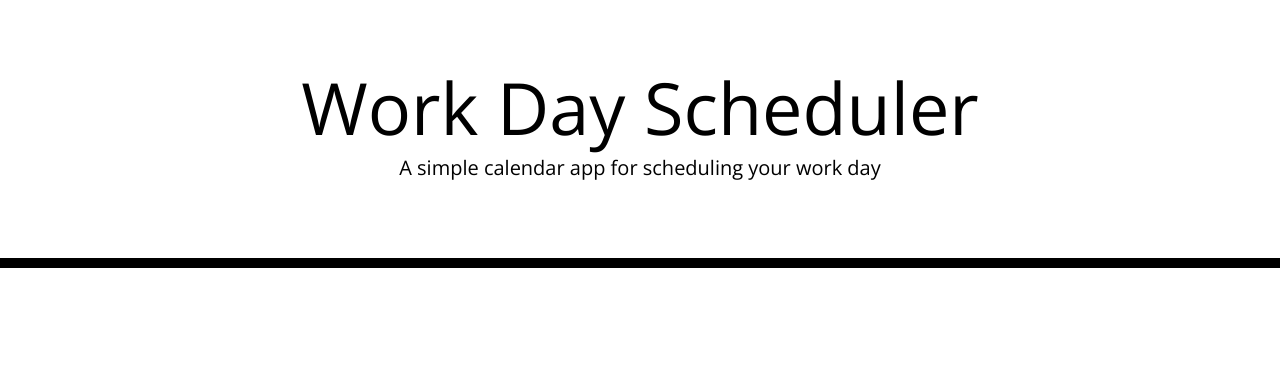
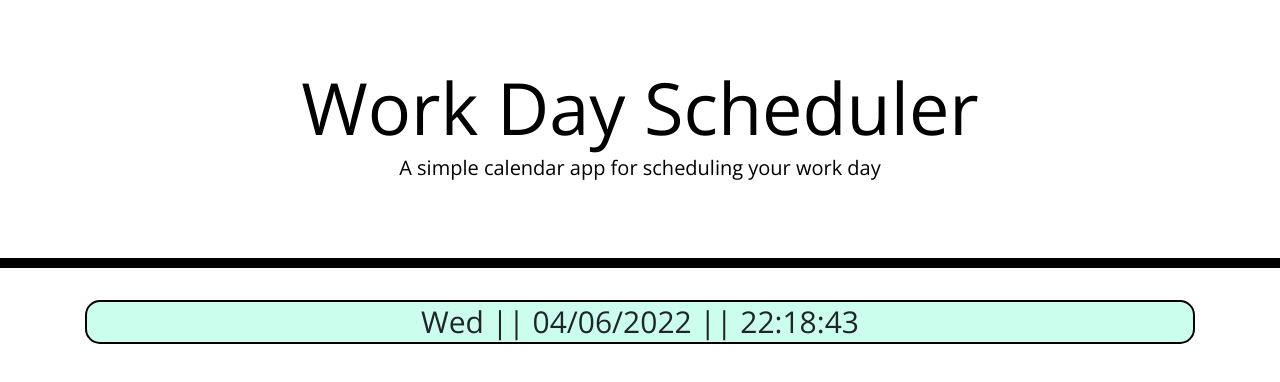
Before and after one commit to FryGit87/Palm_Pilot_v2, a plain HTML site: page index.html in a window 1280 px wide. Drawn offline with nearby package versions, Linux system fonts and the light colour scheme.

Commit message:
Date and time display operational

```diff
--- /dev/null
+++ b/app.js
@@ -0,0 +1,11 @@
+var gradDate = moment().format("MMM Do, YYYY");
+$("#date-display").text(gradDate);
+
+// var time = moment().format("hh:mm:ss");
+// $("#time-display").text(time);
+
+// var dateAndTime = gradDate + time;
+
+window.setInterval(function () {
+  $("#dateTime").html(moment().format("ddd || MM/DD/YYYY || H:mm:ss"));
+}, 1000);
--- a/index.html
+++ b/index.html
@@ -29,16 +29,14 @@
       <p id="currentDay" class="lead"></p>
     </header>
     <div class="container">
-      <div class="date-display">
-
-        <div class="time-display">
-
-        </div>
-      </div>
+      <!-- <div id="date-display">
+      </div> -->
+      <p class="time-block" id="dateTime"></p>
       <!-- Timeblocks go here -->
     </div>
 
     <script src="https://cdnjs.cloudflare.com/ajax/libs/jquery/3.2.1/jquery.min.js"></script>
     <script src="https://cdnjs.cloudflare.com/ajax/libs/moment.js/2.24.0/moment.min.js"></script>
+    <script src="/app.js"></script>
   </body>
 </html>
--- a/style.css
+++ b/style.css
@@ -29,6 +29,14 @@ textarea {
   text-align: center;
   border-radius: 15px;
 }
+
+#dateTime{
+  font-size: 30px;
+  border: 2px solid black;
+  padding: 5px;
+  background-color: rgb(203, 254, 237);
+}
+
 
 .row {
   white-space: pre-wrap;
```
